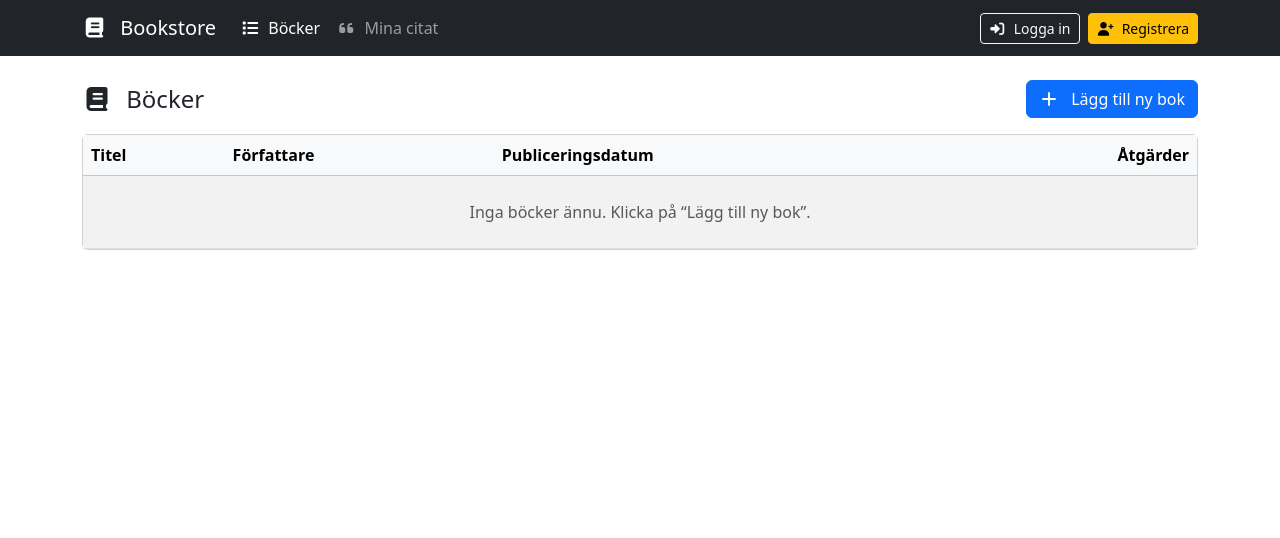
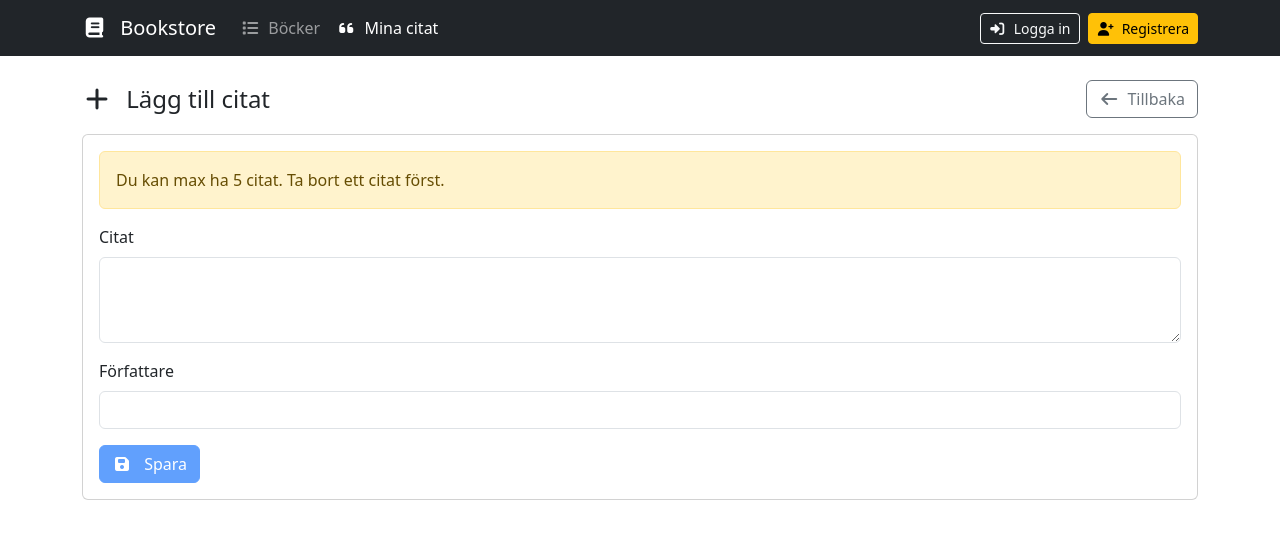
Before and after one commit to SpinalGlitter/bookstoore, an Angular app in the folder client/: page /quotes/new in a window 1280 px wide. Before the commit this address led to /books. Shown: the top 538 px of the page. Built offline with nearby package versions, Linux system fonts and the light colour scheme.

Commit message:
add quote creation functionality with form and routing

```diff
--- a/client/src/app/app.routes.ts
+++ b/client/src/app/app.routes.ts
@@ -5,6 +5,7 @@ import { Register } from './pages/register/register';
 import { Books } from './pages/books/books';
 import { Quotes } from './pages/quotes/quotes';
 import { BookEdit } from './pages/book-edit/book-edit';
+import { QuoteNew } from './pages/quote-new/quote-new';
 
 
 export const routes: Routes = [
@@ -14,6 +15,7 @@ export const routes: Routes = [
   { path: 'books/new', component: BookNew },
   { path: 'books/:id/edit', component: BookEdit },
   { path: 'books', component: Books },
+  { path: 'quotes/new', component: QuoteNew },
   { path: 'quotes', component: Quotes },
   { path: '**', redirectTo: 'books' },
 ];
--- /dev/null
+++ b/client/src/app/pages/quote-new/quote-new.html
@@ -0,0 +1,41 @@
+<div class="d-flex align-items-center justify-content-between mb-3">
+  <h1 class="h4 mb-0">
+    <i class="fa-solid fa-plus me-2"></i>
+    Lägg till citat
+  </h1>
+
+  <a class="btn btn-outline-secondary" routerLink="/quotes">
+    <i class="fa-solid fa-arrow-left me-1"></i> Tillbaka
+  </a>
+</div>
+
+<div class="card">
+  <div class="card-body">
+    @if (!canAddMore()) {
+      <div class="alert alert-warning mb-3">Du kan max ha 5 citat. Ta bort ett citat först.</div>
+    }
+
+    <form (ngSubmit)="save()" #f="ngForm">
+      <div class="mb-3">
+        <label class="form-label">Citat</label>
+        <textarea
+          class="form-control"
+          rows="3"
+          name="text"
+          [(ngModel)]="model.text"
+          required
+        ></textarea>
+      </div>
+
+      <div class="mb-3">
+        <label class="form-label">Författare</label>
+        <input class="form-control" name="author" [(ngModel)]="model.author" required />
+      </div>
+
+      <button class="btn btn-primary" [disabled]="f.invalid || !canAddMore()">
+        <i class="fa-solid fa-floppy-disk me-2"></i>
+        Spara
+      </button>
+    </form>
+  </div>
+</div>
--- /dev/null
+++ b/client/src/app/pages/quote-new/quote-new.ts
@@ -0,0 +1,27 @@
+import { Component, computed } from '@angular/core';
+import { FormsModule } from '@angular/forms';
+import { Router, RouterLink } from '@angular/router';
+import { QuotesService } from '../../services/quotes.service';
+
+@Component({
+  selector: 'app-quote-new',
+  standalone: true,
+  imports: [FormsModule, RouterLink],
+  templateUrl: './quote-new.html',
+  styleUrl: './quote-new.scss',
+})
+export class QuoteNew {
+  model = { text: '', author: '' };
+
+  readonly canAddMore = computed(() => this.quotesService.canAddMore());
+
+  constructor(
+    private readonly quotesService: QuotesService,
+    private readonly router: Router,
+  ) {}
+
+  save() {
+    const ok = this.quotesService.add(this.model);
+    if (ok) this.router.navigateByUrl('/quotes');
+  }
+}
```
Also changed, not shown: client/src/app/pages/quote-new/quote-new.scss (added), 1 other file (tests, documents, lock files or other folders).
